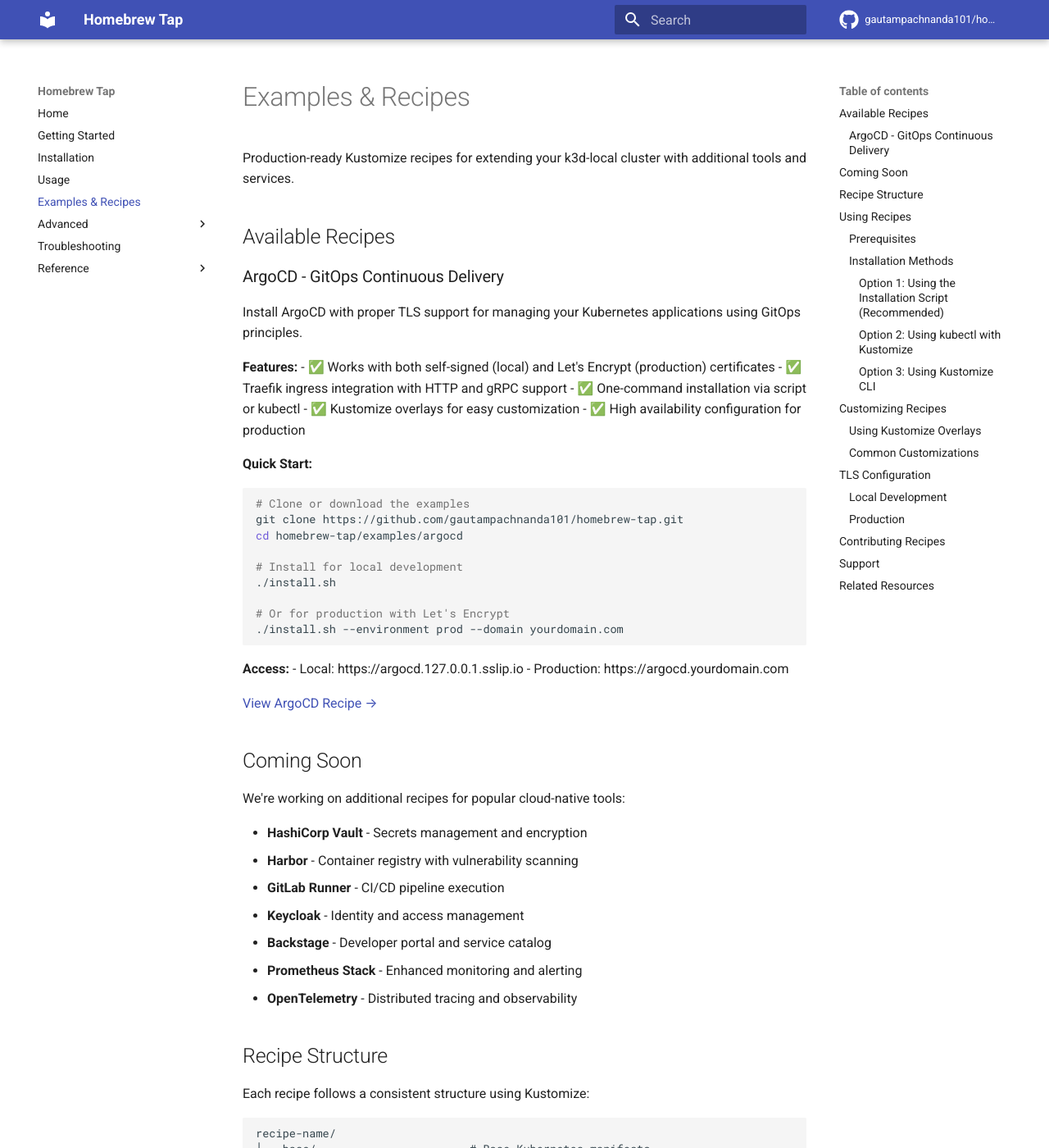
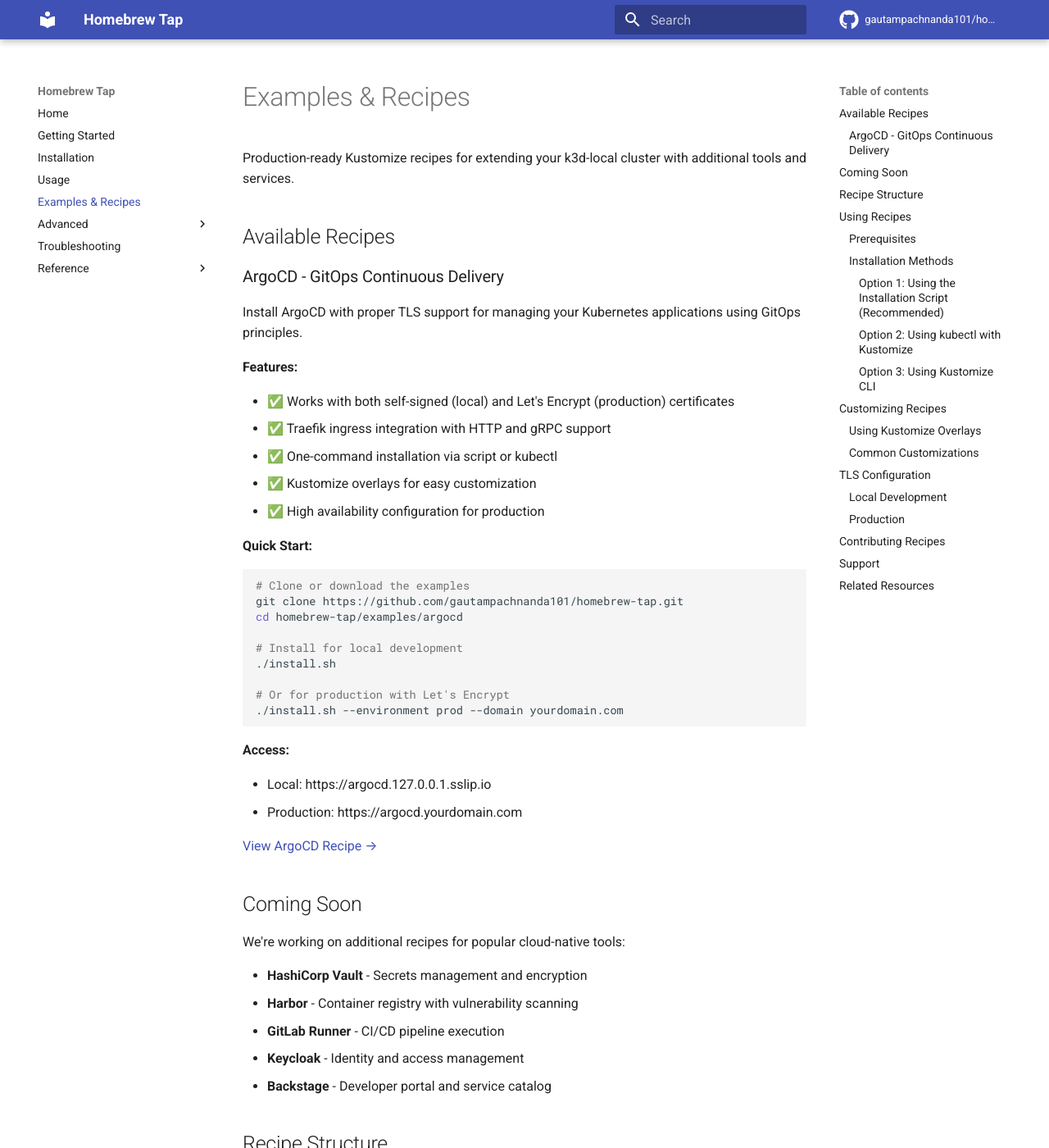
Before and after one commit to gautampachnanda101/homebrew-tap, an MkDocs documentation site: the page built from docs/examples.md, in a window 1280 px wide and 1400 px high. Shown: the whole window at 82% size. Built offline with MkDocs 1.6.1 and Material for MkDocs 9.7.7, drawn with Linux system fonts in a browser that asks for light colours; comment, search, counter and statistics services are not loaded; some of the changed text lies outside the part shown.

Commit message:
docs: fix markdown formatting and remove built-in tools from coming soon

````diff
--- a/docs/examples.md
+++ b/docs/examples.md
@@ -9,6 +9,7 @@
 Install ArgoCD with proper TLS support for managing your Kubernetes applications using GitOps principles.
 
 **Features:**
+
 - ✅ Works with both self-signed (local) and Let's Encrypt (production) certificates
 - ✅ Traefik ingress integration with HTTP and gRPC support
 - ✅ One-command installation via script or kubectl
@@ -29,6 +30,7 @@
 ```
 
 **Access:**
+
 - Local: https://argocd.127.0.0.1.sslip.io
 - Production: https://argocd.yourdomain.com
 
@@ -43,8 +45,6 @@
 - **GitLab Runner** - CI/CD pipeline execution
 - **Keycloak** - Identity and access management
 - **Backstage** - Developer portal and service catalog
-- **Prometheus Stack** - Enhanced monitoring and alerting
-- **OpenTelemetry** - Distributed tracing and observability
 
 ## Recipe Structure
 
@@ -194,6 +194,7 @@
    ```
 
 **Requirements:**
+
 - Domain must resolve to cluster's public IP
 - Port 80 accessible for HTTP-01 challenge
 - Port 443 for HTTPS traffic
@@ -209,6 +210,7 @@
 5. Submit a pull request
 
 **Guidelines:**
+
 - Use Kustomize for all configuration
 - Support both local and production environments
 - Include installation and uninstall scripts
````
